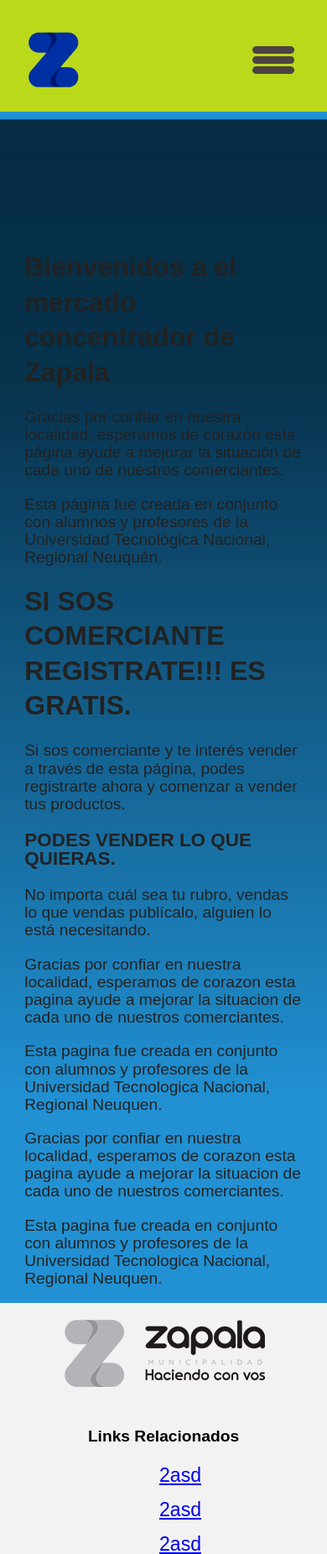
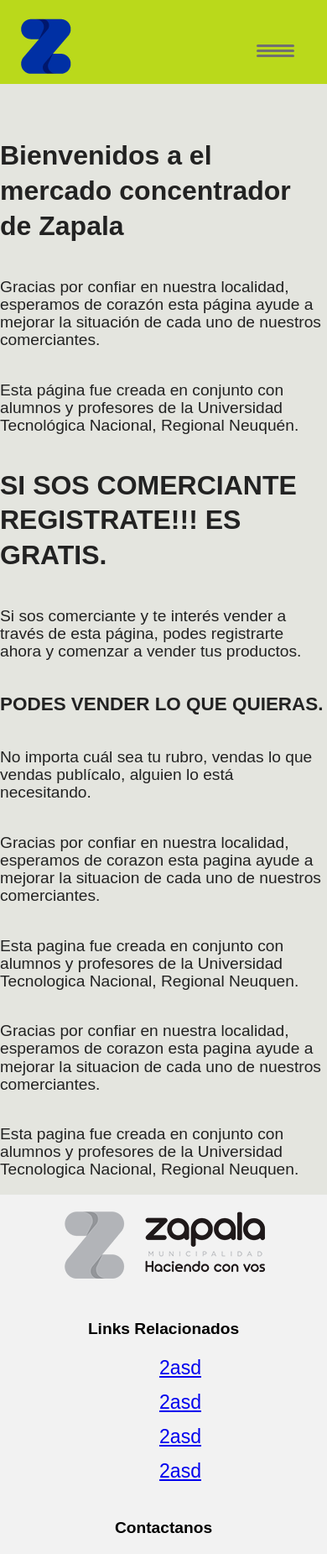
Before and after one commit to DavidViillanueva/proyect_muni, a PHP site: page /Indexs.php in a window 390 px wide. Shown: the top 1851 px of the page at 84% size. Run offline with PHP 8.4, Linux system fonts and the light colour scheme; some libraries are stand-ins or nearby versions.

Commit message:
se acomodo el menu en formato celular y quedo de lpm

```diff
--- a/CSS/estilos.css
+++ b/CSS/estilos.css
@@ -23,72 +23,7 @@ p{
 	margin-bottom: 1.0em;
 }
 
-.contenedor{
-	width: 85%;
-	max-width: 850px;
-	margin: 0 auto;
-}
-.header{
-	background: #BAD91B;
-	color: #323131;
-	padding: 0.4rem 0;
-	max-height: 100px;
-	position: fixed;
-	left: 0;
-	top: 0;
-	right: 0;
-}
-.header a{
-	color: #323131;
-	text-decoration: none;
-}
 
-.logo_nav_contenedor{
-	display: flex;
-	justify-content: space-between;
-	align-items: center;
-	flex-wrap: wrap;
-}
-.contenedor .logo{
-	background: url(../img/logozapala.png) top left no-repeat;
-	width: 260px;
-	height: 120px;
-}
-.menu-icon{
-	display: none;
-	background: url(../img/menu-icon.png)center  no-repeat;
-	width: 70px;
-	height: 50px;
-	margin-top: 30px;
-}
-
-
-
-.navegador ul{
-	margin: 0;
-	padding: 0;
-	list-style: none;
-}
-
-.navegador ul li{
-	display: inline-block;
-}
-
-.navegador ul li a{
-	display: block;
-	padding: 0.6rem 1rem;
-	transition: all 0.4s linear;
-	border-radius: 5px;
-}
-
-.navegador ul li a:hover{
-	background: #85929E;
-}
-
-.logo{
-	letter-spacing: 15px;
-	font-size: 1.3em;
-}
 
 .main{
 	padding-top: 9rem;
@@ -202,64 +137,6 @@ p{
 }
 
 @media only screen and (max-width: 767px){
-	.header{
-		background: #BAD91B;
-		color: #323131;
-		max-height: 120px;
-		width: 100%;
-		position: relative;
-
-	}
-	.menu-icon{
-		display: block;
-		cursor: pointer;
-		padding: 0.6rem 0rem;
-		align-items: flex-end;
-		position: relative;
-	}
-	.menu-icon:hover + .navegador ul{
-		visibility: visible;
-	}
-	.navegador ul:hover{
-		visibility: visible;
-	}
-	.navegador{
-		width: 100%;
-		margin-top: 1rem;
-	}
-
-	.navegador ul{
-		visibility: hidden;
-		text-align: right;
-	}
-
-	.navegador ul.show{
-		display: block;
-	}
-
-    .navegador ul li{
-		display: block;
-    }
-
-	.navegador ul li a{
-		display: block;
-		padding: 0.6rem 0rem;
-		transition: all 0.4s linear;
-		border-radius: 5px;
-		color: #212121;
-	}
-
-	.navegador ul li a:hover{
-		background: #D0D3D4;
-	}
-
-	/* ---------------logo--------------- */
-	.contenedor .logo{
-		margin-top: 30px;
-		background: url(../img/Logo.png) top left no-repeat;
-		width: 70px;
-		height: 70px;
-	}
 
 
 	/* -----------------------footer--------------------- */
--- /dev/null
+++ b/CSS/style-menu.css
@@ -0,0 +1,134 @@
+.contenedor{
+	width: 85%;
+	max-width: 850px;
+    margin: 0 auto;
+}
+header{
+	background: #BAD91B;
+	color: #323131;
+	max-height: 100px;
+	position: fixed;
+	left: 0;
+	top: 0;
+    right: 0;
+
+}
+header a{
+	color: #323131;
+	text-decoration: none;
+}
+
+
+.contenedor{
+	display: flex;
+	justify-content: space-between;
+	align-items: center;
+	flex-wrap: wrap;
+}
+.contenedor .logo{
+	background: url(../img/logozapala.png) top left no-repeat;
+	width: 260px;
+    height: 120px;
+    margin-top: -10px;
+}
+
+.navegador ul{
+	margin: 0;
+	padding: 0;
+    list-style: none;
+
+}
+
+.navegador ul li{
+	display: inline-block;
+}
+
+.navegador ul li a{
+	display: block;
+	padding: 0.6rem 1rem;
+    border-radius: 5px;
+
+}
+
+.navegador ul li a:hover{
+	background: #85929E;
+}
+
+
+.menu-toggle{
+    visibility: hidden;
+    padding: 1em;
+    position: absolute;
+    top: 40px;
+    right: 20px;
+}
+.menu-open .hamburger{
+    transform: rotate(45deg);
+}
+.menu-open .hamburger::before{
+    opacity: 0;
+}
+.menu-open .hamburger::after{
+    transform: translateY(-3px) rotate(-90deg);
+}
+.hamburger,
+.hamburger::before,
+.hamburger::after{
+    content: '';
+    display: block;
+    background: #707070;
+    height: 3px;
+    width: 45px;
+    border-radius: 3px;
+    transition: all ease-in-out 500ms;
+}
+.hamburger::before{
+    transform: translateY(-6px);
+    height: 3px;
+}
+.hamburger::after{
+    transform: translateY(3px);
+}
+
+@media only screen and (max-width: 767px){
+    .contenedor{
+        width: 100%;
+    }
+    .contenedor .logo{
+        min-width: 370px;
+        margin-top: 20px;
+        margin-left: 20px;
+		background: url(../img/Logo.png) top left no-repeat;
+		width: 70px;
+        height: 70px;
+    }
+    .navegador{
+        margin-top: 10px;
+        left: 375px;
+        flex: 1;
+        text-align: center;
+        visibility: hidden;
+        background: rgb(157, 199, 4);
+        transition: all ease-in-out 500ms;
+        position: relative;
+        z-index: 1;
+    }
+    .navegador-open{
+        visibility: visible;
+        transform: translateX(-375px);
+    }
+    .navegador ul li{
+        display: block;
+        width: 100%;
+        padding-top: 10px;
+        padding-bottom: 10px;
+    }
+
+    .navegador ul li:last-child{
+        border-bottom: 1px solid#BAD91B;
+    }
+
+    .menu-toggle{
+        visibility: visible;
+    }
+}
--- a/Indexs.php
+++ b/Indexs.php
@@ -8,6 +8,7 @@
 	<link rel="icon" href="Logo.png" type="img/text/png"/>
 
 	<link rel="stylesheet" type="text/css" href="CSS/estilos_popup.css">
+	<link rel="stylesheet" type="text/css" href="CSS/style-menu.css">
 
 	<link rel="stylesheet" href="https://use.fontawesome.com/releases/v5.5.0/css/all.css">
 
@@ -21,12 +22,17 @@
 
 </head>
 
-<body background="fondoazul2.png">
-	<header class="header">
-		 <div class="contenedor logo_nav_contenedor">
-			<a title="zappag" href="https://www.zapala.gob.ar"><div class="logo"></div></a>
-			<div class="menu-icon"></div>
-			<nav class="navegador">
+<body>
+
+	<header>
+        <div class="contenedor">
+            <div class="logo"></div>
+
+            <div id="menu-toggle" class="menu-toggle" onClick="cambiarClase()">
+                <div class="hamburger"></div>
+            </div>
+
+            <nav class="navegador" id="navegador">
 				<ul>
 					<li><a href="Indexs.php">Inicio</a></li>
 					<li><a href="HTML/galeria.html">Galeria</a></li>
@@ -37,7 +43,7 @@
 			</nav>
 		</div>
 	</header>
-
+	<script src="javascript/menu.js"></script>
 
 
 	<span class="linea"></span>
--- a/javascript/menu.js
+++ b/javascript/menu.js
@@ -1,22 +1,7 @@
+function cambiarClase(){
+    let siteNav = document.getElementById('navegador');
+        siteNav.classList.toggle('navegador-open');
+    let menuOpen = document.getElementById('menu-toggle');
+        menuOpen.classList.toggle('menu-open');
 
-var contador = 1;
-
-function main(){
-	$('.menu_bar').click(function(){
-		// $('nav').toggle();
-
-		if(contador == 1){
-			$('nav').animate({
-				left: '0'
-			});
-			contador = 0;
-		} else {
-			contador = 1;
-			$('nav').animate({
-				left: '-100%'
-			});
-		}
-
-	});
-
-};
+}
```
